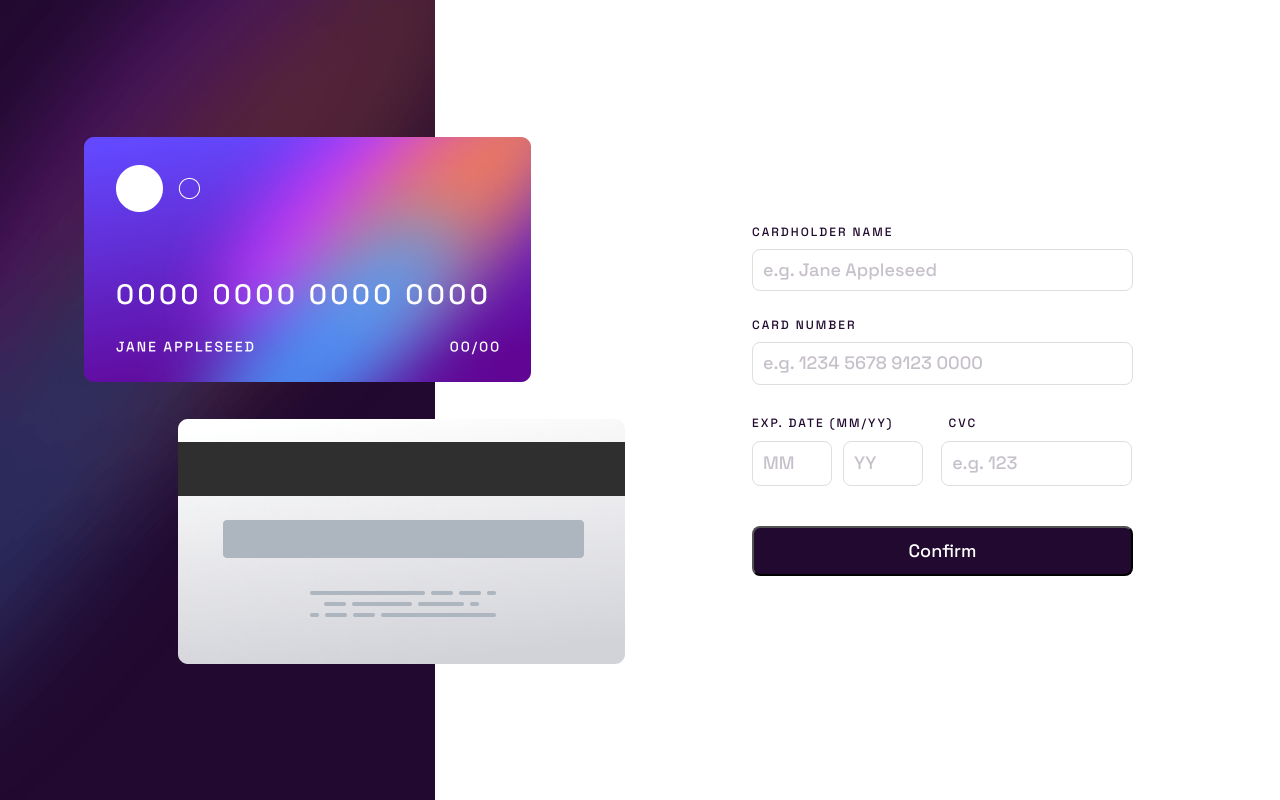
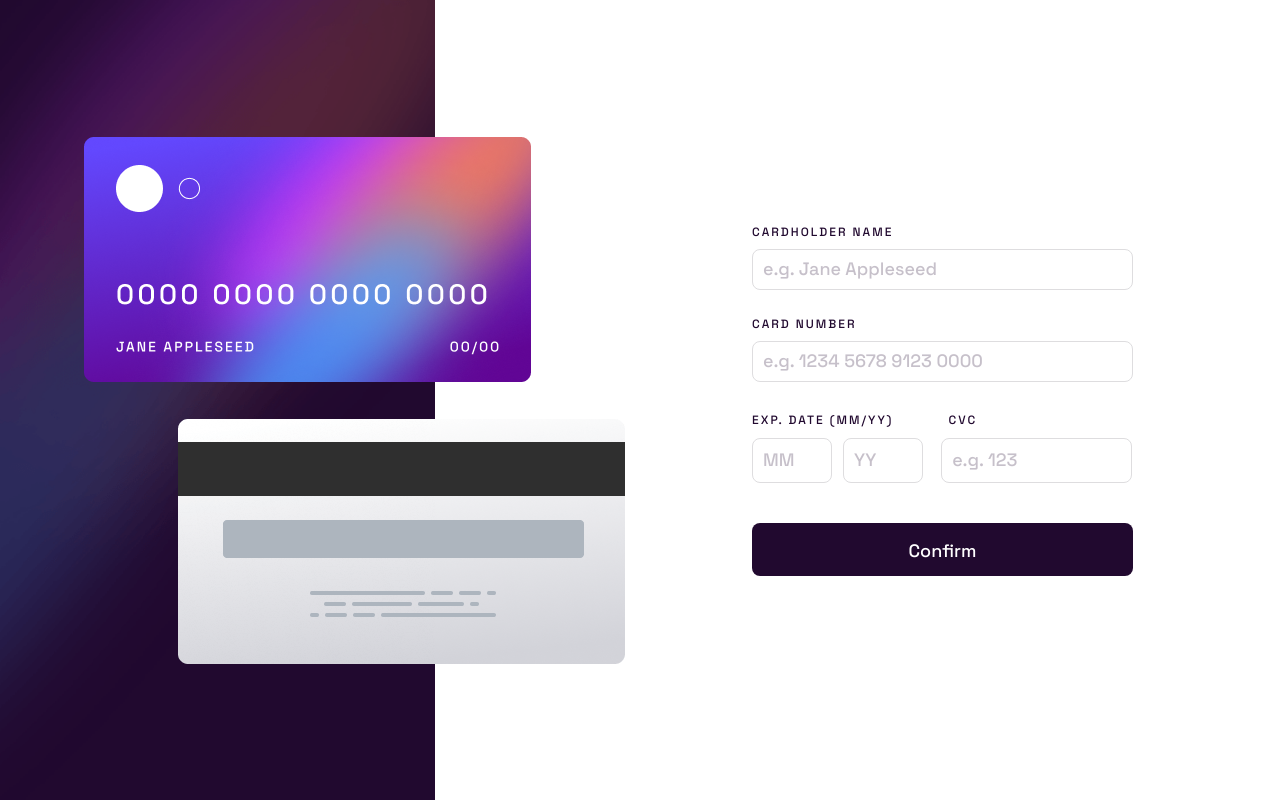
Before and after one commit to JuliyaPershina/interactive-card-details-form, a plain HTML site: page index.html in a window 1280 px wide. Drawn offline with Linux system fonts and the light colour scheme.

Commit message:
Змінена кнопка

```diff
--- a/style.css
+++ b/style.css
@@ -140,15 +140,31 @@ input[name='cvc'] {
   margin-inline-start: 7px;
 }
 button {
+  display: inline-block;
+  border: none;
+  padding: 1rem;
+  margin: 0;
   width: 381px;
   height: 53px;
   border-radius: 8px;
   background: var(--very_dark_violet);
   color: var(--white, #fff);
   font-size: 18px;
-  transition: all 1s;
-  transform-origin: center center;
+  cursor: pointer;
+  text-align: center;
+  transition: background 250ms ease-in-out, transform 150ms ease;
 }
-button:hover {
-  transform: scale(1.05);
+
+button:hover,
+button:focus {
+  background: #41155a;
 }
+
+button:focus {
+  outline: 1px solid #fff;
+  outline-offset: -4px;
+}
+
+button:active {
+  transform: scale(0.99);
+}
```
